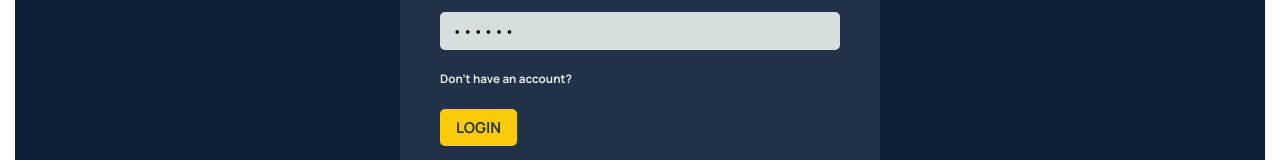
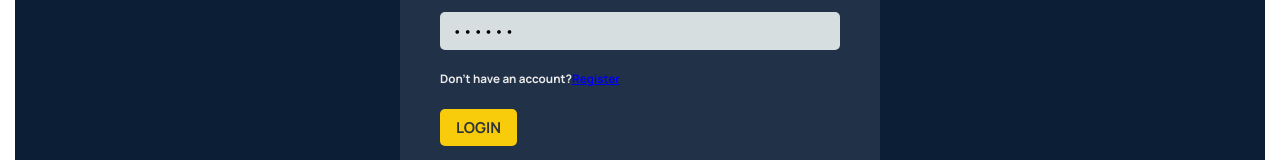
Before and after one commit to EnisHamza/Two-Feet-In, a React (Vite) app: page /login in a window 1280 px wide. Shown: the part 405-565 px from the top of the page. Built offline with nearby package versions, Linux system fonts and the light colour scheme.

Commit message:
Starting on register

```diff
--- a/src/pages/Login.jsx
+++ b/src/pages/Login.jsx
@@ -36,7 +36,11 @@ function Login() {
           />
         </div>
 
-        <h3>Don't have an account? </h3>
+        <h3>
+          Don't have an account?
+          <a href="/">Register</a>
+          {""}
+        </h3>
 
         <div>
           <Button type="primary">Login</Button>
```
